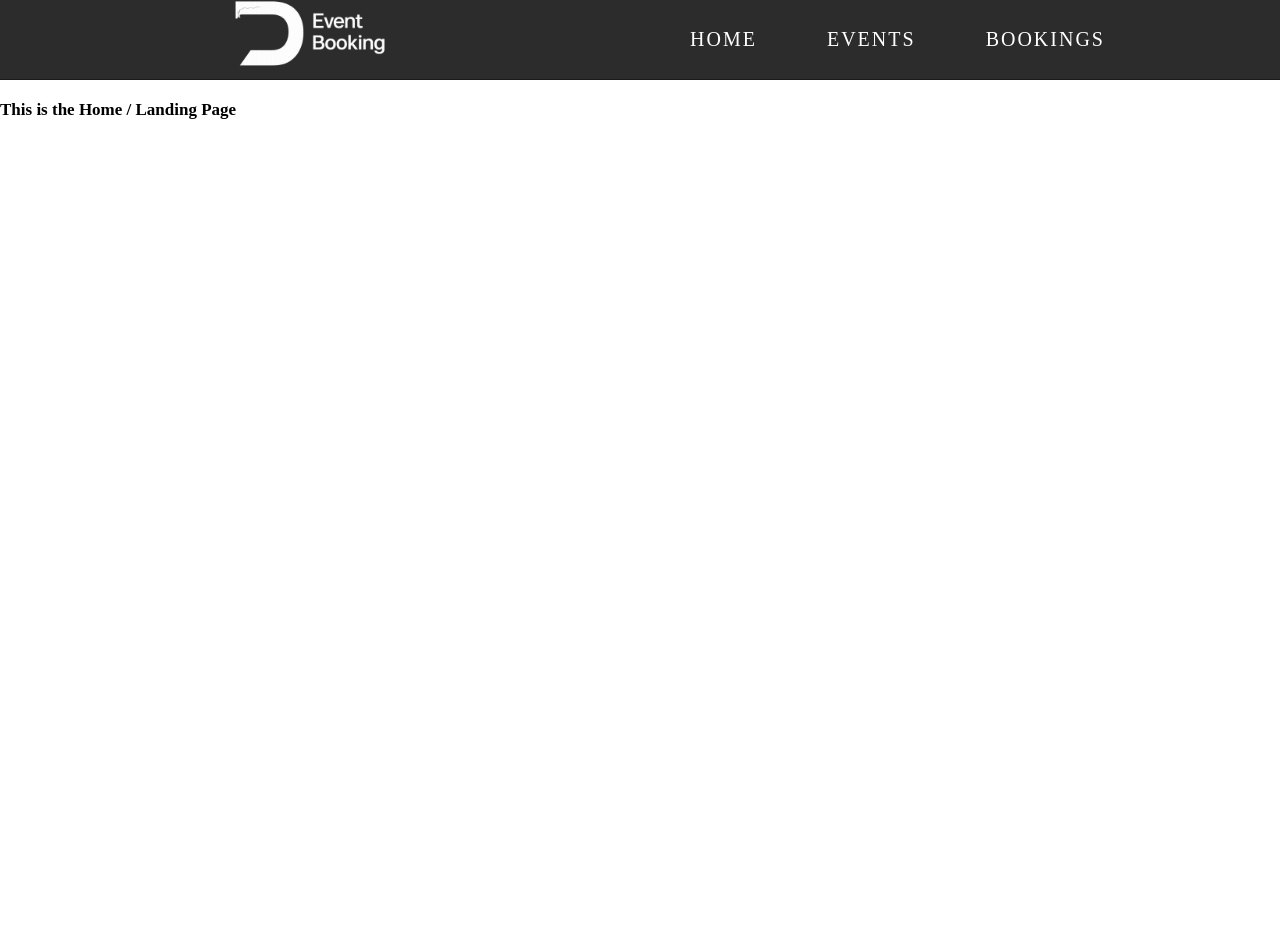
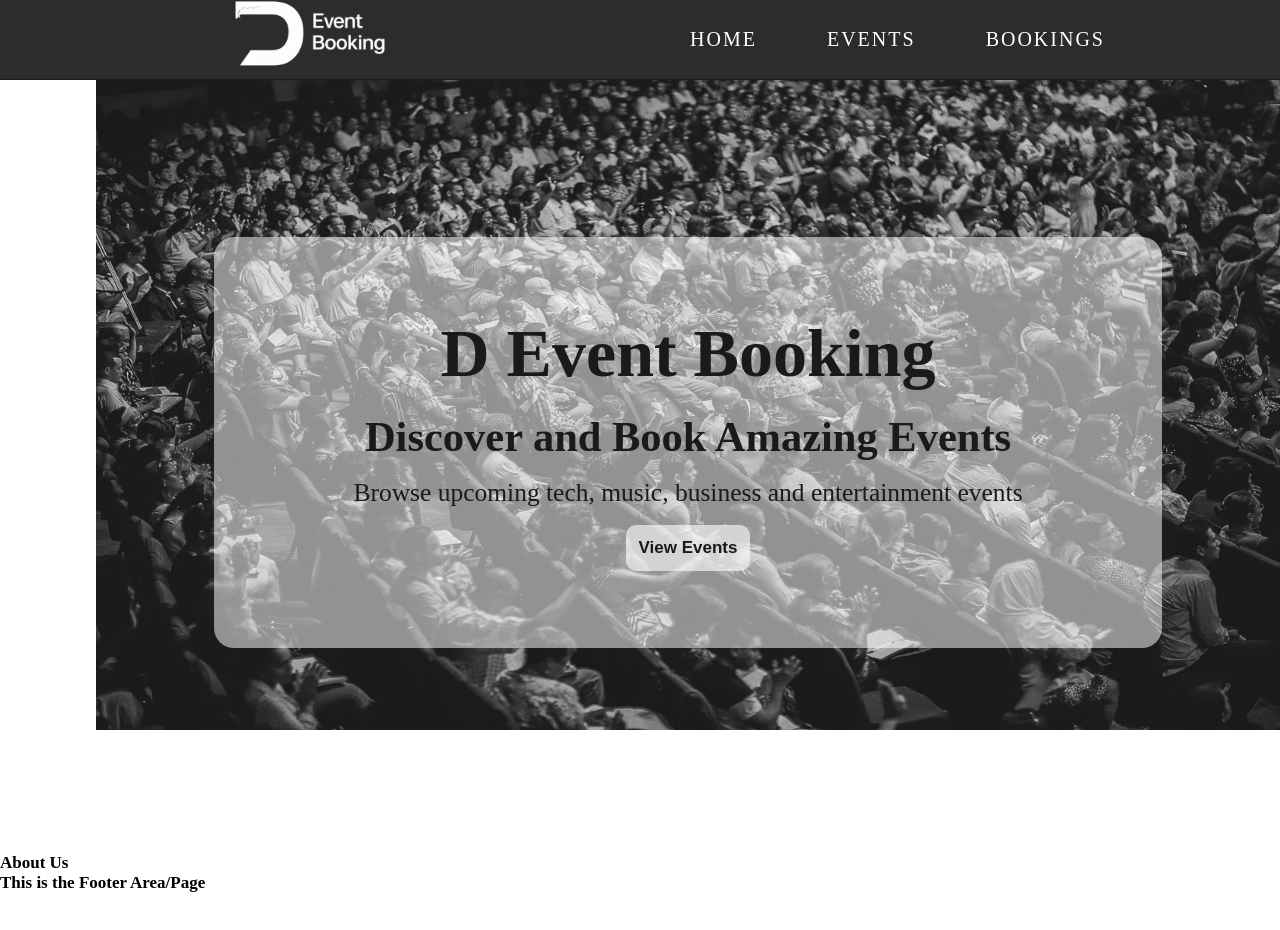
Before and after one commit to DaPhantom131/event-booking-app, a React (Vite) app: page / in a window 1280 px wide. Shown: the top 930 px of the page. Before the commit the page ends 800 px from the top, so only its background shows below. Built offline with nearby package versions, Linux system fonts and the light colour scheme.

Commit message:
finishing the main section of the home page

```diff
--- a/src/App.jsx
+++ b/src/App.jsx
@@ -4,6 +4,7 @@ import Home from "./Components/Routes/Home";
 import Navbar from "./Components/Navbar";
 import Events from "./Components/Routes/Events";
 import Booking from "./Components/Routes/Booking";
+import Footer from "./Components/Footer";
 
 
 import "./Styles/Main.css";
@@ -28,7 +29,7 @@ function App() {
 
         </Routes>
 
-
+<Footer/>
 
       </React.Fragment>
 </BrowserRouter>
--- a/src/Components/Routes/Home.jsx
+++ b/src/Components/Routes/Home.jsx
@@ -1,9 +1,34 @@
 import React from "react";
+import { Link } from "react-router-dom";
 
 const Home = () =>{
     return(
         <React.Fragment>
-            <h2>This is the Home / Landing Page</h2>
+
+
+            <main>
+
+                <img src="/Assets/Image/Hero2.5.jpg" alt="" width={"100%"}/>
+
+                <div className="main-content">
+                    <h1>D Event Booking</h1>
+                    <h2>Discover and Book Amazing Events</h2>
+                    <p>Browse upcoming tech, music, business and entertainment events</p>
+
+                   <button className="main-btn">
+                    <Link to={"/events"} className="main-link">View Events</Link>
+                   </button>
+
+                </div>
+
+            </main>
+
+            <section>
+                <h3>About Us</h3>
+            </section>
+
+
+
         </React.Fragment>
     )
 }
--- a/src/Styles/Main.css
+++ b/src/Styles/Main.css
@@ -5,11 +5,73 @@
     font-size: 17px;
 }
 
+body{
+
+    min-height: 200vh;
+
+}
+
+
+
 h2{
     margin-top: 100px;
 }
 
-/* body{
-    background: url("/Assets/Image/Hero2.jpg");
-    position: relative;
-} */
+main{
+    display: grid;
+    grid-area: "stack";
+}
+
+main h1{
+    font-size: 4rem;
+}
+main h2{
+    font-size: 2.5rem;
+    margin-top: 2px ;
+}
+
+main p{
+    font-size: 1.5rem;
+}
+main img {
+    grid-area: stack;
+    height: 85%;
+}
+
+.main-content {
+    grid-area: stack;
+    justify-self: center;
+    align-self: center;
+    display: flex;
+    justify-content: center;
+    align-items: center;
+    flex-direction: column;
+    gap: 1em;
+    color: #1a1a1a;
+    padding: 50px;
+
+    background-color: rgba(255, 255, 255, 0.521);
+    border-radius: 20px;
+    width: 80%;
+    height: 50%;
+
+}
+
+.main-btn {
+    text-decoration: none;
+    padding: 13px;
+    border-radius: 10px;
+    border: none;
+    background-color: rgb(255, 255, 255, 0.6);
+    color: rgba(0, 0, 0, 0.9);
+    cursor: pointer;
+    font-size: 16px;
+    font-weight: 600;
+    transition: background-color 0.3s ease;
+    text-decoration: none;
+
+}
+.main-link{
+    text-decoration: none;
+    color: #1a1a1a;
+}
```
Also changed, not shown: public/Assets/Image/Hero1.5.jpg (added), public/Assets/Image/Hero2.5.jpg (added).
